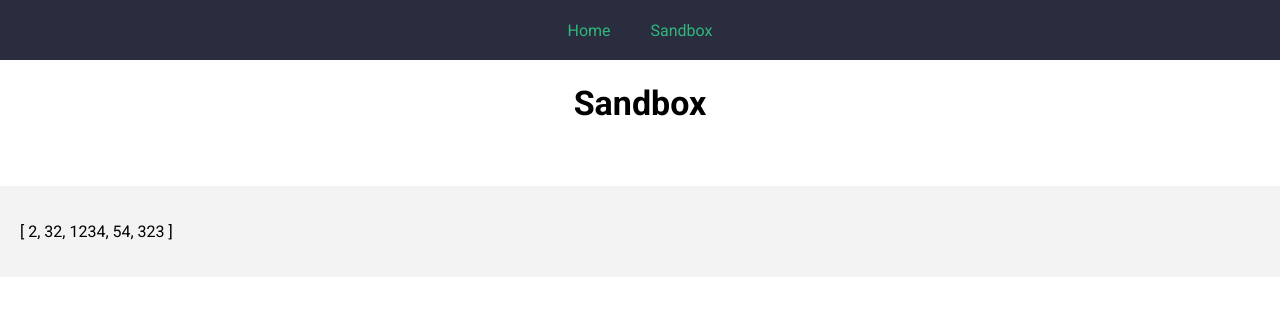
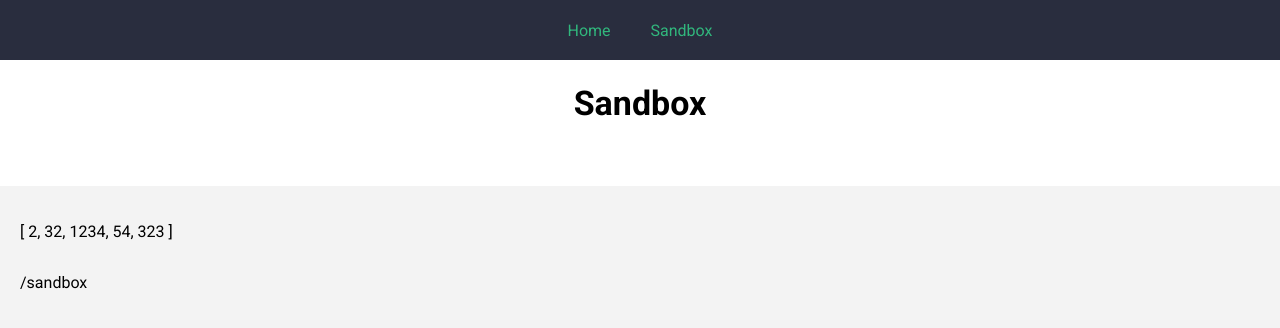
Before and after one commit to MikeIv/vue3-vite-ts, a Vue app: page /sandbox in a window 1280 px wide. Shown: the top 328 px of the page. Built offline with nearby package versions, Linux system fonts and the light colour scheme.

Commit message:
насÑТестирование фиÐльтра

```diff
--- a/src/components/Sandbox/Sandbox.vue
+++ b/src/components/Sandbox/Sandbox.vue
@@ -3,16 +3,22 @@
     <h1 class="sandbox__h1 a-font__h1">Sandbox</h1>
     <section class="sandbox__section">
 <p>{{ dataTest }}</p>
+<p>{{ test }}</p>
     </section>
   </div>
 </template>
 
 <script lang="ts" setup>
-import { useTestFunc } from "/src/composables/useFilter.ts";
+import { useTestFunc } from "composables/useTestFunc.ts";
+import { useFilterRouter } from "composables/useFilterRouter.ts";
 
 const { numArr } = useTestFunc();
 const dataTest = numArr.value;
 console.log('dataTest: ', dataTest)
+
+const { url } = useFilterRouter();
+const test = url;
+console.log('test: ', test)
 
 </script>
 
--- /dev/null
+++ b/src/composables/useFilterRouter.ts
@@ -0,0 +1,12 @@
+import { ref } from 'vue';
+import router from '@/router';
+
+
+export const useFilterRouter = () => {
+    console.log('ROUTER', router);
+    const url = router.currentRoute.value.path
+
+    return {
+        url,
+    };
+};
--- a/vite.config.ts
+++ b/vite.config.ts
@@ -11,6 +11,7 @@ export default defineConfig({
   resolve: {
     alias: {
       '@': fileURLToPath(new URL('./src', import.meta.url)),
+      'composables': fileURLToPath(new URL('./src/composables', import.meta.url)),
     },
   },
 
```
Also changed, not shown: src/composables/useTestFunc.ts (renamed from src/composables/useFilter.ts), src/types/filterType.ts (renamed from src/types/filter.ts).
